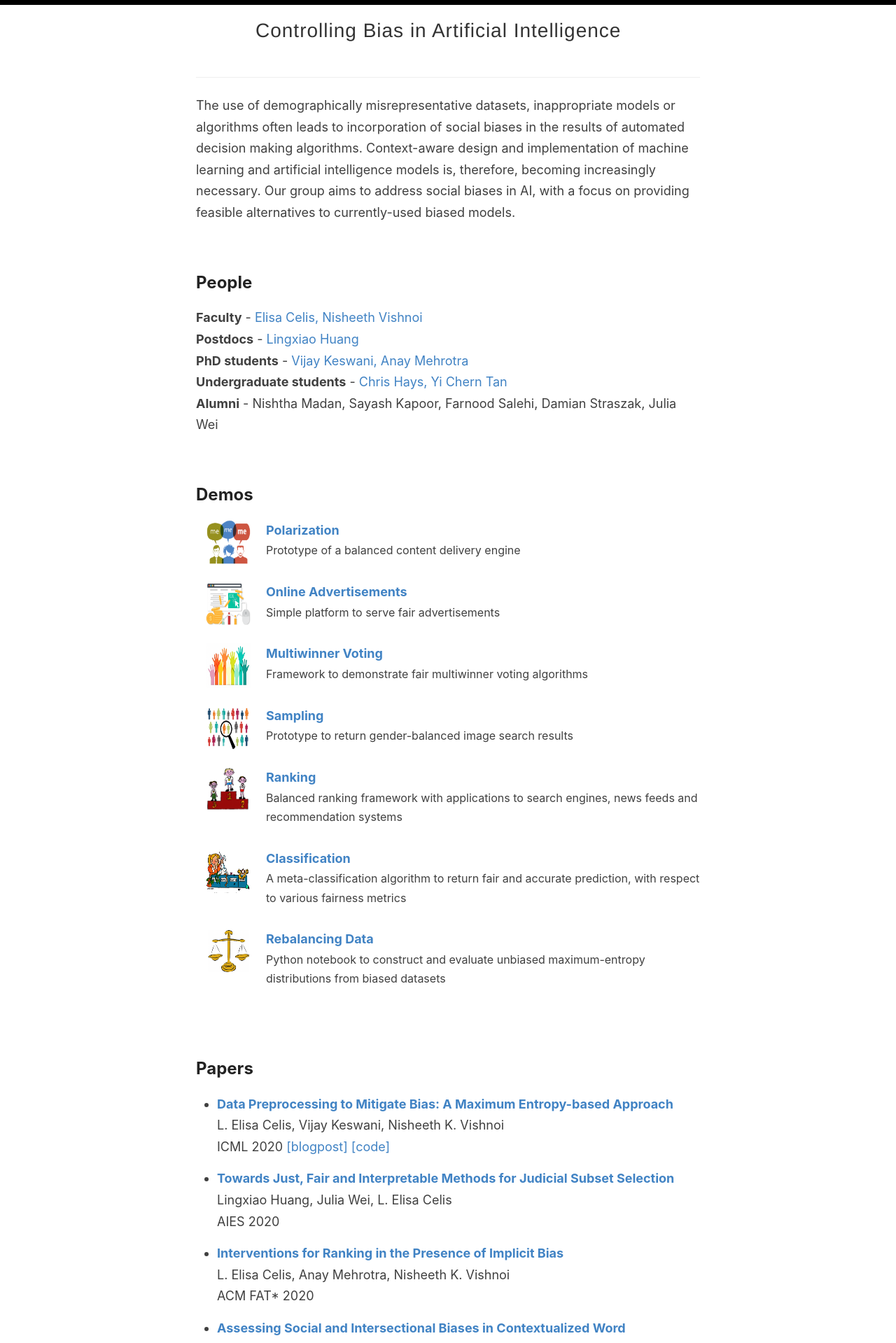
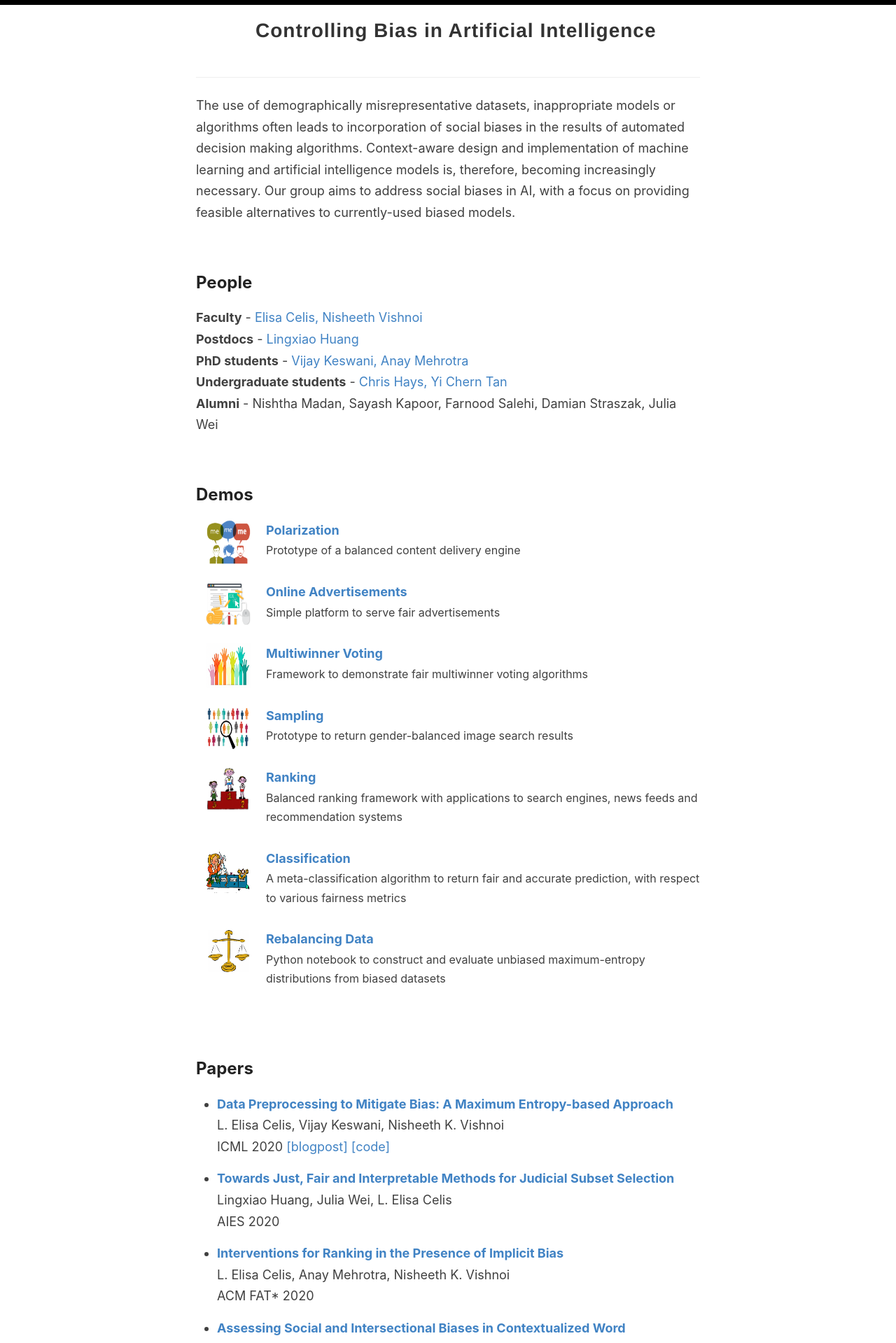
Before and after one commit to controlling-bias/controlling-bias.github.io, a Jekyll site: the page built from index.html, in a window 1280 px wide. Shown: the top 1919 px of the page at 70% size. Built offline with Jekyll 4.4.1, drawn with Linux system fonts in a browser that asks for light colours; the list of posts is cut into pages by our own code.

Commit message:
Update default.html

```diff
--- a/_layouts/default.html
+++ b/_layouts/default.html
@@ -22,7 +22,7 @@
             <a href="{{ site.baseurl }}/" class="site-avatar"><img src="{{ site.baseurl }}{{ site.avatar }}" alt="{{ site.title }}" /></a>
 
             <div class="site-info">
-              <h1 class="site-name"><a href="{{ site.baseurl }}/">{{ site.name }}</a></h1>
+              <h1 class="site-name"><a href="{{ site.baseurl }}/"><b>{{ site.name }}</b></a></h1>
               <!-- <p class="site-description">{{ site.description }}</p>  -->
             </div>
 
```
